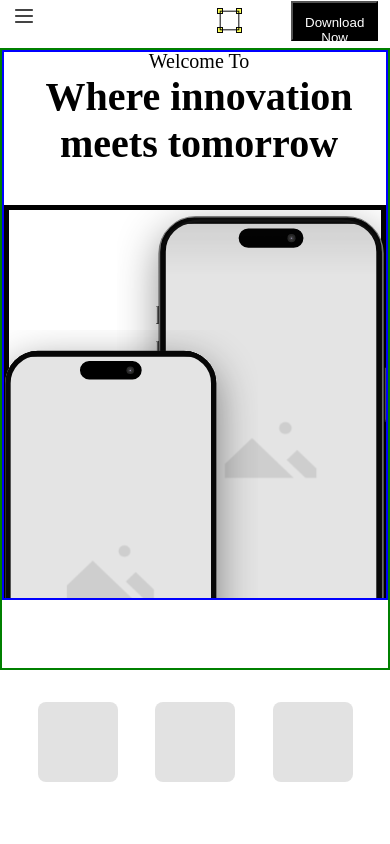
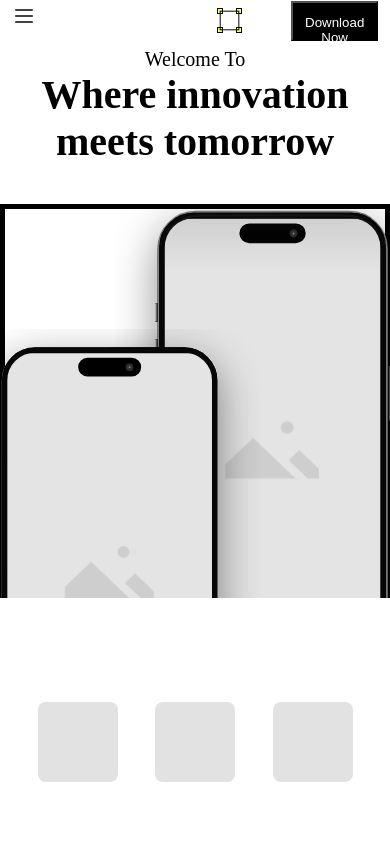
Before and after one commit to sahiba2503/NewFigma, a React (Vite) app: page / in a window 390 px wide. Shown: the top 844 px of the page. Built offline with nearby package versions, Linux system fonts and the light colour scheme.

Commit message:
make responsive mobile screen

```diff
--- a/src/App.css
+++ b/src/App.css
@@ -73,19 +73,19 @@ display: none;
    align-items: center;
 }
 .outer-main{
-    border: 2px solid green;
+    /* border: 2px solid green; */
      width: 100%;
     height: 622px;
     display: flex;
     flex-direction: row;
-    padding: 32px 104px;
+    padding: 3% 7%;
     position: absolute;
     top:72px;
     left: 0;
     overflow: hidden;
 }
 .welcomImgContent{
-    border: 2px solid blue;
+    /* border: 2px solid blue; */
     height: 100%;
     width:  100%;
     display: flex;
@@ -94,24 +94,20 @@ display: none;
      overflow: hidden;
 }
 .iphoneImage{
-    border: 2px solid red;
+    /* border: 2px solid red; */
     width: 55%;
     position: relative;
 
 }
-/* .welcomImgContent{
-     width: 50%;
-    display: flex;
-    gap: 104px;
-} */
+
 
  .iphon1 {
-    /* border: 2px solid red; */
-    width: 339px;
-    height: 630px;
+      width: 80%;
+    height: 90%;
     position: absolute;
-    top: 0px;
-    left: 230px;
+    top: 50px;
+    /* left: 230px; */
+    left: 30%;
     background-image: url('/Devices (5).svg');
     background-size: cover;       /* 🔥 important */
     background-position: center;
@@ -122,6 +118,8 @@ display: none;
     /* border: 2px solid black; */
     width: 339px;
     height: 427px;
+     width: 80%;
+    height: 70%;
     position: absolute;
     top: 208px;
     background-image: url('/iPhone15.svg');
@@ -129,29 +127,28 @@ display: none;
     background-position: center;
 }
 .welcomContent{
-    border: 2px solid red;
+    /* border: 2px solid red; */
     width: 40%;
      height: 464px;
     gap: 24px;
     display: flex;
     flex-direction: column;
     justify-content: space-evenly;
-   /* align-items: right; */
-   /* justify-content: center; */
+
 }
 .welcomTo h1{
     font-size: 3.5rem;
 }
 .outer-welcom-btn{
-    border: 2px solid red;
-width: 75%;
+    /* border: 2px solid red; */
+width: 85%;
 margin-top: 50px;
 display: flex;
 flex-direction: row;
 justify-content: space-between;
 }
 .outer-welcom-btn button{
-    border: 2px solid black;
+    /* border: 2px solid black; */
     border-radius: 8px;
     width: 136px;
     height: 40px;
@@ -357,7 +354,7 @@ justify-content: space-between;
     justify-content: space-between;
 }
 
- @media (max-width: 393px)
+ @media (max-width: 420px)
   {
 
 nav .navList{
@@ -401,11 +398,7 @@ z-index: 1;
         top:48px;
        padding: 0;
     }
-    /* .welcomImgContent{ */
-        /* padding: 0;
-        border: 2px solid black;
-          display: block;    */
-    /* } */
+
     .iphoneImage{
         border: 5px solid black;
         margin-top:40%;
@@ -533,9 +526,6 @@ display: none;
     width: 40%;
 
 }
-/* .welcometoWhere h1{
-font-size: 70px;
-} */
 
 
  }
@@ -810,7 +800,6 @@ font-size: 70px;
   .ourTeamBranches{
     /* border: 2px solid green; */
     width: 100%;
-     /* flex-wrap: wrap; */
      display: block;
   }
   .ourTeambox{
```
